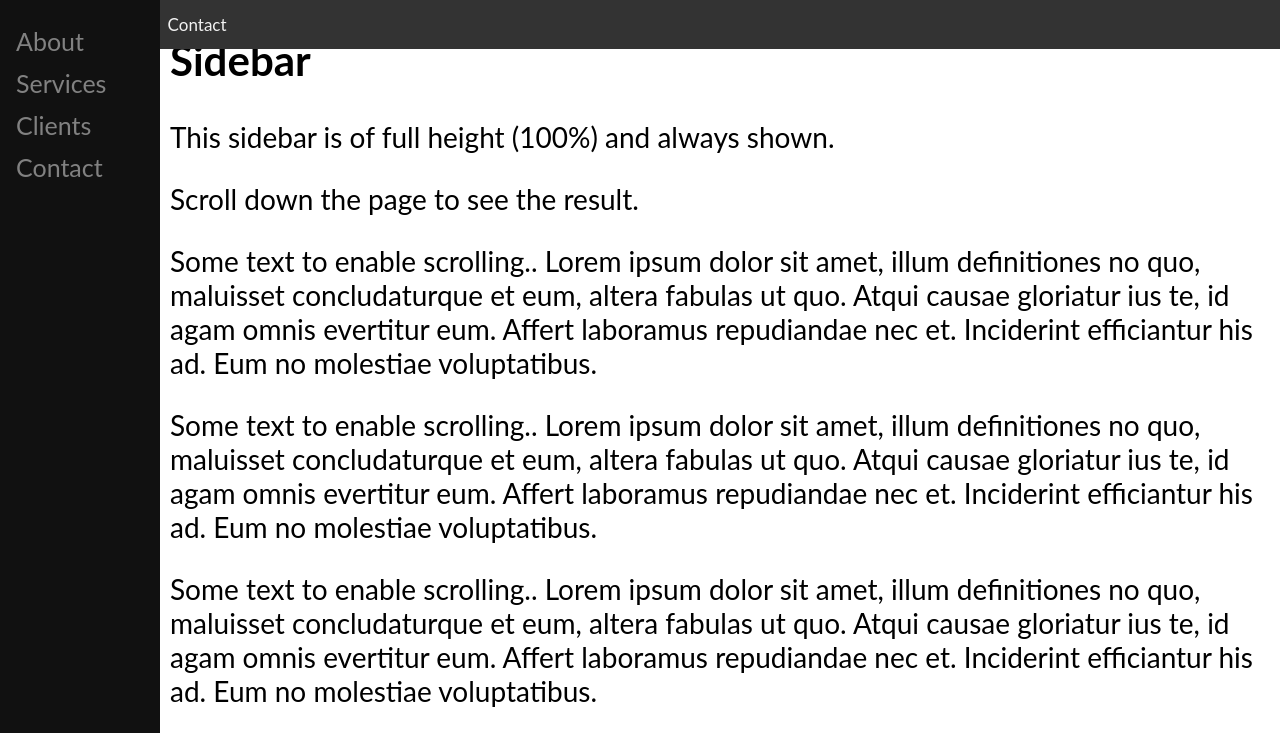
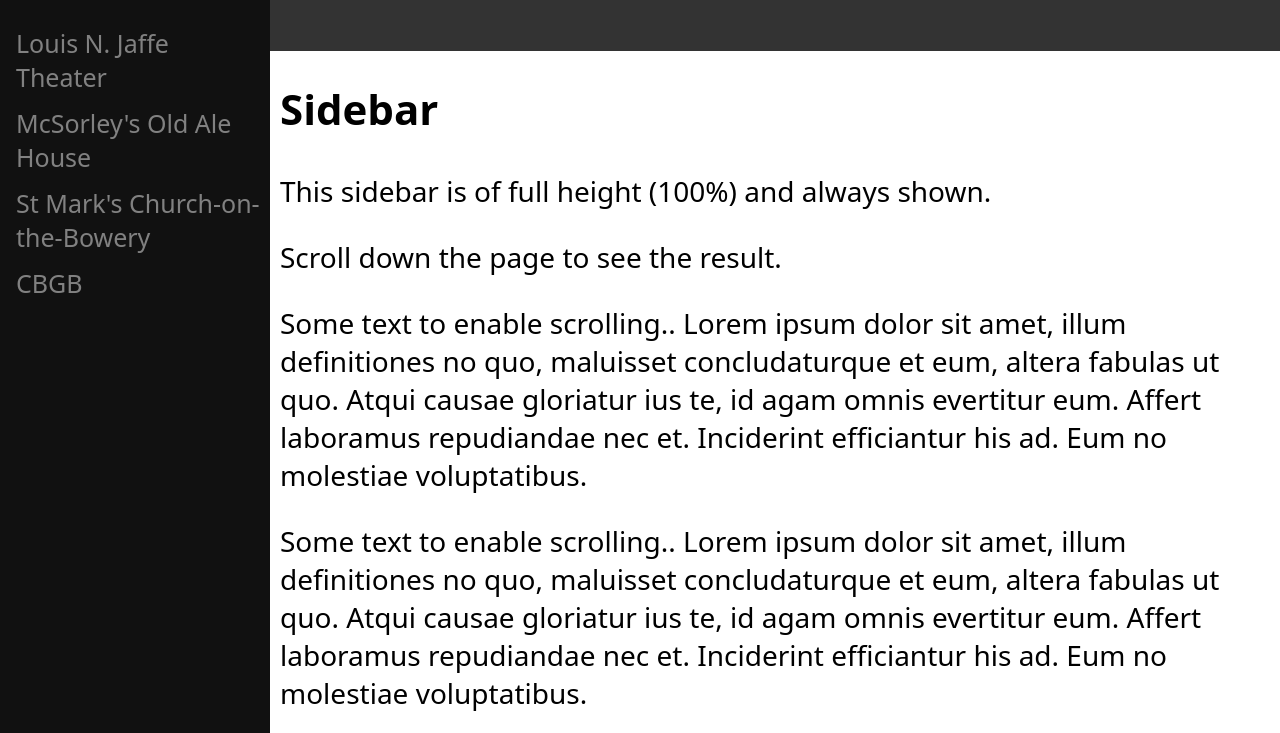
Before and after one commit to hansi-zhu/harmonic-collection, a plain HTML site: page testing-1.html in a window 1280 px wide. Shown: the top 733 px of the page. Drawn offline with Linux system fonts and the light colour scheme.

Commit message:
updated testing-1

```diff
--- a/testing-1.html
+++ b/testing-1.html
@@ -8,7 +8,7 @@
   <meta name="viewport" content="width=device-width, initial-scale=1">
   <style>
   body {
-    font-family: "Lato", sans-serif;
+    font-family: "HN", system-ui, -apple-system, BlinkMacSystemFont, 'Segoe UI', Roboto, Oxygen, Ubuntu, Cantarell, 'Open Sans', 'Helvetica Neue', sans-serif;
     margin:0;
   }
   .navbar {
@@ -36,7 +36,7 @@
 
   .sidenav {
     height: 100%;
-    width: 160px;
+    width: 270px;
     position: fixed;
     z-index: 1;
     top: 0;
@@ -59,7 +59,8 @@
   }
 
   .main {
-    margin-left: 160px; /* Same as the width of the sidenav */
+    margin-top: 80px;
+    margin-left: 270px; /* Same as the width of the sidenav */
     font-size: 28px; /* Increased text to enable scrolling */
     padding: 0px 10px;
   }
@@ -78,10 +79,10 @@
       </div>
 
   <div class="sidenav">
-    <a href="#about">About</a>
-    <a href="#services">Services</a>
-    <a href="#clients">Clients</a>
-    <a href="#contact">Contact</a>
+    <a href="#about">Louis N. Jaffe Theater</a>
+    <a href="#services">McSorley's Old Ale House</a>
+    <a href="#clients">St Mark's Church-on-the-Bowery</a>
+    <a href="#contact">CBGB</a>
   </div>
 
   <div class="main">
```
